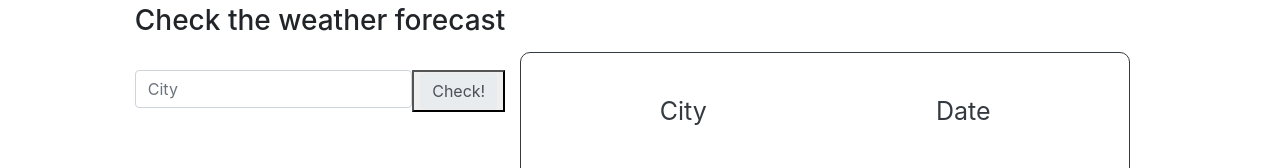
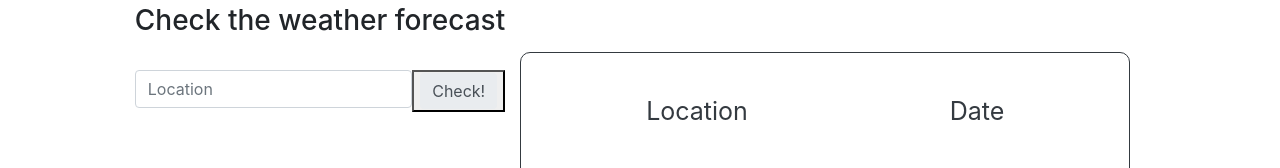
Before and after one commit to Sohzo/Weather-Dashboard-Project, a plain HTML site: page index.html in a window 1280 px wide. Shown: the part 167-335 px from the top of the page. Drawn offline with nearby package versions, Linux system fonts and the light colour scheme.

```diff
--- a/index.html
+++ b/index.html
@@ -24,7 +24,7 @@
                   <h3 class="mb-4 pb-2 fw-normal">Check the weather forecast</h3>
                 <!-- Searchbar -->
                   <div class="input-group rounded mb-3">
-                    <input type="search" id="searchbar" class="form-control rounded" placeholder="City" aria-label="Search"
+                    <input type="search" id="searchbar" class="form-control rounded" placeholder="Location" aria-label="Search"
                       aria-describedby="search-addon" />
                     <button type="button" id="searchbutton">
                       <span class="input-group-text border-0 fw-bold" id="search-addon">
@@ -49,7 +49,7 @@
                             <div class="col-md-12 text-center border-end border-5 border-dark py-4"
                               style="margin-top: -1.5rem; margin-bottom: -1.5rem;">
                               <div class="d-flex justify-content-around mt-3">
-                                <p class="small" id="location">City</p>
+                                <p class="small" id="location">Location</p>
                                 <p class="small" id="date">Date</p>
                               </div>
                               <div class="d-flex justify-content-around align-items-center py-5 my-4">
```
Also changed, not shown: images/PROJECT6_INPUTEDPAGE.png (added), images/PROJECT6_LANDINGPAGE.png (added), 2 other files.
